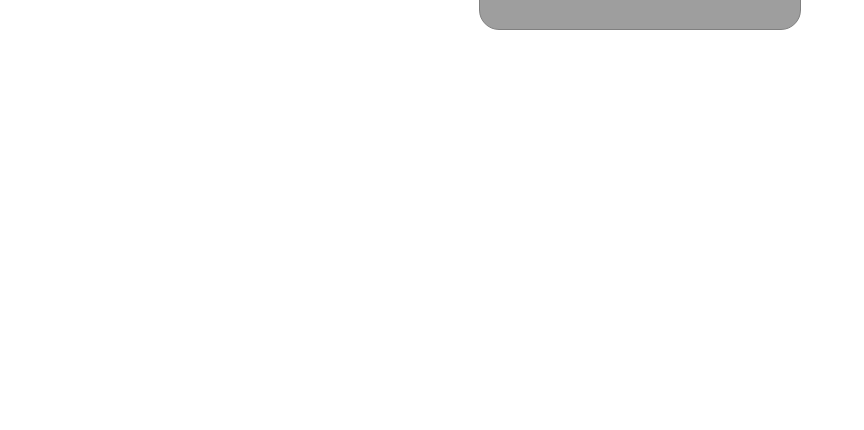
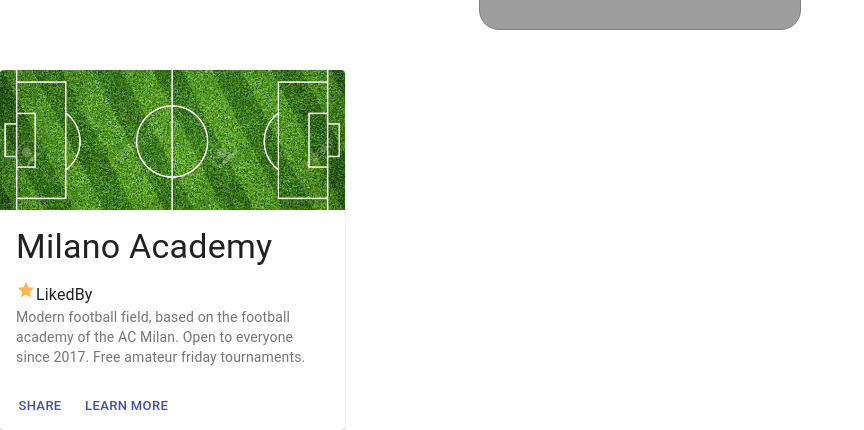
Before and after one commit to SuperCode-Projects/urban-league, a React (Create React App) app: page / in a window 1280 px wide. Shown: the part 580-1010 px from the top of the page, without its empty margins (0-864 px from the left). Before the commit the page ends 800 px from the top, so only its background shows below. Built offline with nearby package versions, Linux system fonts and the light colour scheme; grey boxes are pictures that could not be loaded.

Commit message:
CourtCard.js codes

```diff
--- a/public/index.html
+++ b/public/index.html
@@ -13,6 +13,9 @@
       user's mobile device or desktop. See https://developers.google.com/web/fundamentals/web-app-manifest/
     -->
   <link rel="manifest" href="%PUBLIC_URL%/manifest.json" />
+
+  <link rel="stylesheet" href="https://fonts.googleapis.com/icon?family=Material+Icons" />
+
   <!--
       Notice the use of %PUBLIC_URL% in the tags above.
       It will be replaced with the URL of the `public` folder during the build.
--- a/src/App.js
+++ b/src/App.js
@@ -1,11 +1,15 @@
 import React from "react";
 import "./App.css";
 import SignIn from "./components/SignIn";
+import CourtCard from "./components/CourtCard";
 
 function App() {
   return (
     <div id="App">
       <SignIn />
+      <br/>
+      <br/>
+      <CourtCard />
     </div>
   );
 }
--- a/src/components/CourtCard.js
+++ b/src/components/CourtCard.js
@@ -1 +1,60 @@
 import React from "react";
+
+import { makeStyles } from '@material-ui/core/styles';
+import Card from '@material-ui/core/Card';
+import CardActionArea from '@material-ui/core/CardActionArea';
+import CardActions from '@material-ui/core/CardActions';
+import CardContent from '@material-ui/core/CardContent';
+import CardMedia from '@material-ui/core/CardMedia';
+import Button from '@material-ui/core/Button';
+import Typography from '@material-ui/core/Typography';
+
+import Icon from '@material-ui/core/Icon';
+import orange from '@material-ui/core/colors/orange';
+
+const useStyles = makeStyles({
+  root: {
+    maxWidth: 345,
+  },
+  media: {
+    height: 140,
+  },
+});
+
+export default function CourtCard() {
+  const classes = useStyles();
+
+    return (
+        <Card className={classes.root}>
+            <CardActionArea>
+                <CardMedia
+                    className={classes.media}
+                    image="/images/football-court.jpg" // Der Artikel wird verändert werden. Aus dem Courts Object - ImageName
+                    title="Football Court" // Der Artikel wird verändert werden. Aus dem Courts Object - Type
+                />
+
+                <CardContent>
+                    <Typography gutterBottom variant="h4" component="h2">
+                        Milano Academy {/* Der Artikel wird verändert werden. Aus dem Courts Object - Name */}
+                    </Typography>
+                    <Icon fontSize="small" style={{ color: orange[300] }}>star</Icon>
+                    <Typography variant="body1" component="body1">
+                        LikedBy {/* Der Artikel wird verändert werden. Aus dem Courts Object - LikedBy */}
+                    </Typography>
+                    <Typography variant="body2" color="textSecondary" component="p">
+                        Modern football field, based on the football academy of the AC Milan. Open to everyone since 2017.
+                        Free amateur friday tournaments.
+                    </Typography>
+                </CardContent>
+      </CardActionArea>
+      <CardActions>
+        <Button size="small" color="primary">
+          Share
+        </Button>
+        <Button size="small" color="primary">
+          Learn More
+        </Button>
+      </CardActions>
+    </Card>
+  );
+}
```
Also changed, not shown: public/images/football-court.jpg (added), public/images/star.png (added), src/components/CourtCard.css (added).
